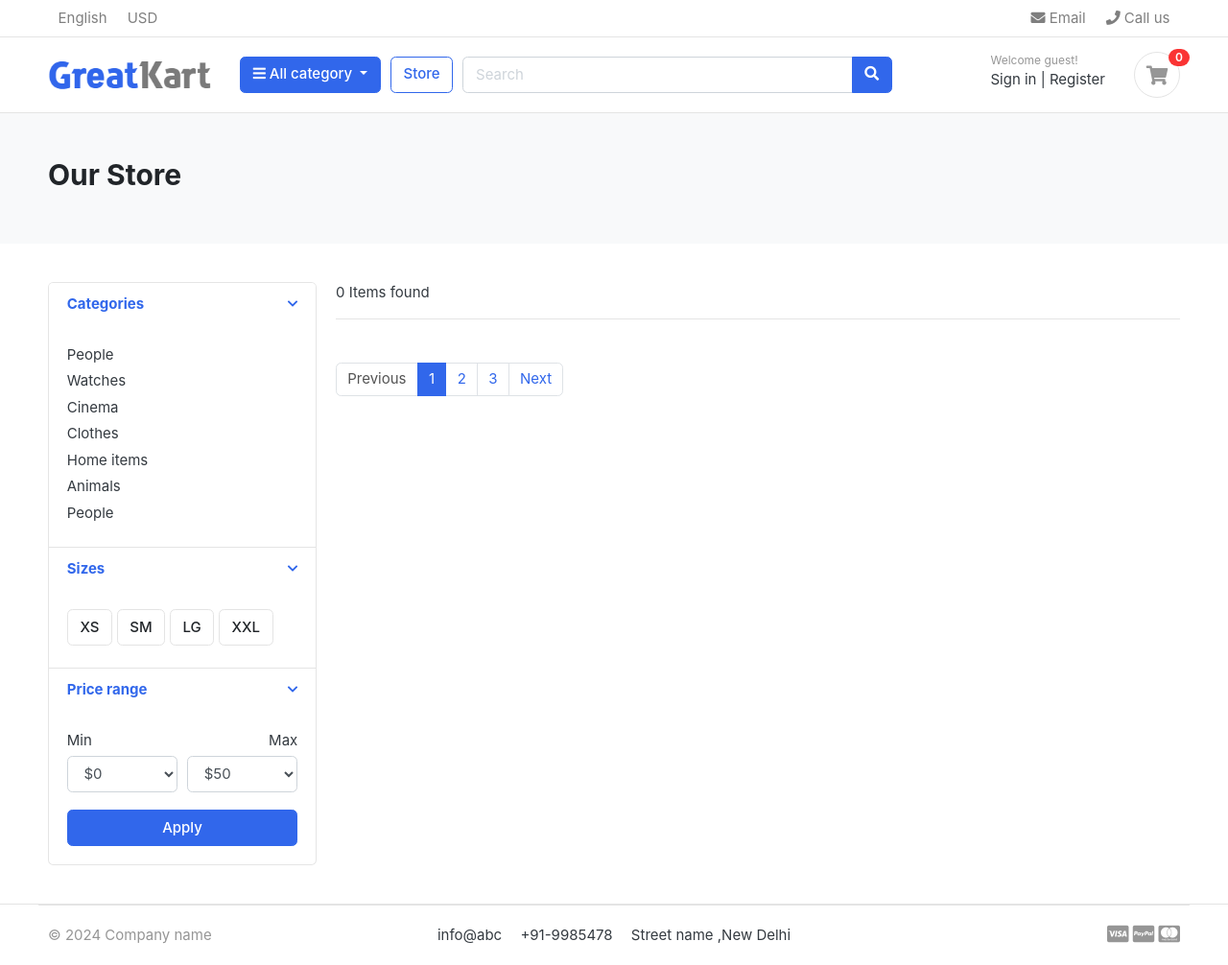
After one commit to paras9sid/ekart_django, a Django app: page /store/ in a window 1280 px wide. The commit adds this page. Shown: the whole page at 96% size. Run offline with Django 3.2, Linux system fonts and the light colour scheme; data that the repository does not hold is empty; some libraries are stand-ins or nearby versions; some web fonts are replaced.

Commit message:
store page created,products in store page, products byc ategory url

```diff
--- a/ekart/urls.py
+++ b/ekart/urls.py
@@ -14,13 +14,15 @@ Including another URLconf
     2. Add a URL to urlpatterns:  path('blog/', include('blog.urls'))
 """
 from django.contrib import admin
-from django.urls import path
+from django.urls import path, include
+from django.conf import settings
+from django.conf.urls.static import static
+
 from . import views
 
-from django.conf import settings
-from django.conf.urls.static import static
 
 urlpatterns = [
     path('admin/', admin.site.urls),
     path('',views.home,name='home'),
+    path('store/',include('store.urls'))
 ] + static(settings.MEDIA_URL, document_root=settings.MEDIA_ROOT)
--- /dev/null
+++ b/store/urls.py
@@ -0,0 +1,8 @@
+
+from django.urls import path
+from . import views
+
+urlpatterns = [
+    path('',views.store,name='store'),
+    path('<slug:category_slug>/',views.store,name='products_by_category'),
+]
--- a/store/views.py
+++ b/store/views.py
@@ -1,3 +1,31 @@
-from django.shortcuts import render
+from django.shortcuts import get_object_or_404, render
+from . models import Product
+from category.models import Category
+
 
 # Create your views here.
+def store(request,category_slug=None):
+
+    categories = None
+    products = None
+
+    #checking slug is not none
+    if category_slug!=None:
+        categories = get_object_or_404(Category, slug=category_slug)
+        products = Product.objects.filter(category=categories, is_available=True)
+        product_count = products.count()
+    else:
+        # query set
+        products = Product.objects.all().filter(is_available=True)
+
+        # counting total found items in inventory
+        product_count = products.count()
+
+
+
+    # dictionary for rendering data in html to frontend
+    context = {
+        'products': products,
+        'product_count': product_count,
+    }
+    return render(request, 'store/store.html',context)
--- a/templates/includes/footer.html
+++ b/templates/includes/footer.html
@@ -4,12 +4,12 @@
 	<div class="container">
 		<section class="footer-bottom border-top row">
 			<div class="col-md-2">
-				<p class="text-muted"> &copy 2019 Company name </p>
+				<p class="text-muted"> &copy 2024 Company name </p>
 			</div>
 			<div class="col-md-8 text-md-center">
-				<span  class="px-2">info@pixsellz.io</span>
-				<span  class="px-2">+879-332-9375</span>
-				<span  class="px-2">Street name 123, Avanue abc</span>
+				<span  class="px-2">info@abc</span>
+				<span  class="px-2">+91-9985478</span>
+				<span  class="px-2">Street name ,New Delhi</span>
 			</div>
 			<div class="col-md-2 text-md-right text-muted">
 				<i class="fab fa-lg fa-cc-visa"></i>
--- /dev/null
+++ b/templates/store/store.html
@@ -0,0 +1,183 @@
+{% extends 'base.html' %}
+
+{% load static %}
+
+{% block content %}
+
+<!-- bootstrap code -->
+
+<!-- ========================= SECTION PAGETOP ========================= -->
+<section class="section-pagetop bg">
+    <div class="container">
+        <h2 class="title-page">Our Store</h2>
+
+    </div> <!-- container //  -->
+</section>
+<!-- ========================= SECTION INTRO END//
+
+======================== SECTION CONTENT ========================= -->
+<section class="section-content padding-y">
+    <div class="container">
+
+    <div class="row">
+        <aside class="col-md-3">
+
+    <div class="card">
+        <article class="filter-group">
+            <header class="card-header">
+                <a href="#" data-toggle="collapse" data-target="#collapse_1" aria-expanded="true" class="">
+                    <i class="icon-control fa fa-chevron-down"></i>
+                    <h6 class="title">Categories</h6>
+                </a>
+            </header>
+            <div class="filter-content collapse show" id="collapse_1" style="">
+                <div class="card-body">
+
+                    <ul class="list-menu">
+                    <li><a href="#">People  </a></li>
+                    <li><a href="#">Watches </a></li>
+                    <li><a href="#">Cinema  </a></li>
+                    <li><a href="#">Clothes  </a></li>
+                    <li><a href="#">Home items </a></li>
+                    <li><a href="#">Animals</a></li>
+                    <li><a href="#">People </a></li>
+                    </ul>
+
+                </div> <!-- card-body.// -->
+            </div>
+        </article> <!-- filter-group  .// -->
+        <article class="filter-group">
+            <header class="card-header">
+                <a href="#" data-toggle="collapse" data-target="#collapse_4" aria-expanded="true" class="">
+                    <i class="icon-control fa fa-chevron-down"></i>
+                    <h6 class="title">Sizes </h6>
+                </a>
+            </header>
+            <div class="filter-content collapse show" id="collapse_4" style="">
+                <div class="card-body">
+                  <label class="checkbox-btn">
+                    <input type="checkbox">
+                    <span class="btn btn-light"> XS </span>
+                  </label>
+
+                  <label class="checkbox-btn">
+                    <input type="checkbox">
+                    <span class="btn btn-light"> SM </span>
+                  </label>
+
+                  <label class="checkbox-btn">
+                    <input type="checkbox">
+                    <span class="btn btn-light"> LG </span>
+                  </label>
+
+                  <label class="checkbox-btn">
+                    <input type="checkbox">
+                    <span class="btn btn-light"> XXL </span>
+                  </label>
+            </div><!-- card-body.// -->
+            </div>
+        </article> <!-- filter-group .// -->
+
+        <article class="filter-group">
+            <header class="card-header">
+                <a href="#" data-toggle="collapse" data-target="#collapse_3" aria-expanded="true" class="">
+                    <i class="icon-control fa fa-chevron-down"></i>
+                    <h6 class="title">Price range </h6>
+                </a>
+            </header>
+            <div class="filter-content collapse show" id="collapse_3" style="">
+                <div class="card-body">
+
+                    <div class="form-row">
+                    <div class="form-group col-md-6">
+                      <label>Min</label>
+                      <!-- <input class="form-control" placeholder="$0" type="number"> -->
+                          <select class="mr-2 form-control">
+                            <option value="0">$0</option>
+                            <option value="50">$50</option>
+                            <option value="100">$100</option>
+                            <option value="150">$150</option>
+                            <option value="200">$200</option>
+                            <option value="500">$500</option>
+                            <option value="1000">$1000</option>
+                        </select>
+                    </div>
+                    <div class="form-group text-right col-md-6">
+                      <label>Max</label>
+                          <select class="mr-2 form-control">
+                            <option value="50">$50</option>
+                            <option value="100">$100</option>
+                            <option value="150">$150</option>
+                            <option value="200">$200</option>
+                            <option value="500">$500</option>
+                            <option value="1000">$1000</option>
+                            <option value="2000">$2000+</option>
+                        </select>
+                    </div>
+                    </div> <!-- form-row.// -->
+                    <button class="btn btn-block btn-primary">Apply</button>
+                </div><!-- card-body.// -->
+            </div>
+        </article> <!-- filter-group .// -->
+
+    </div> <!-- card.// -->
+
+        </aside> <!-- col.// -->
+        <main class="col-md-9">
+
+    <header class="border-bottom mb-4 pb-3">
+            <div class="form-inline">
+                <span class="mr-md-auto">{{product_count}} Items found </span>
+
+            </div>
+    </header><!-- sect-heading -->
+
+    <div class="row">
+
+        {% for product in products %}
+
+        <div class="col-md-4">
+            <figure class="card card-product-grid">
+                <div class="img-wrap">
+
+                    <img src="{{product.image.url}}">
+
+                </div> <!-- img-wrap.// -->
+                <figcaption class="info-wrap">
+                    <div class="fix-height">
+                        <a href="./product-detail.html" class="title">{{ product.product_name}}</a>
+                        <div class="price-wrap mt-2">
+                            <span class="price">${{product.price}}</span>
+                        </div> <!-- price-wrap.// -->
+                    </div>
+                    <a href="#" class="btn btn-block btn-success">Added to cart </a>
+                </figcaption>
+            </figure>
+        </div> <!-- col.// -->
+
+        {% endfor %}
+
+
+
+    </div> <!-- row end.// -->
+
+
+    <nav class="mt-4" aria-label="Page navigation sample">
+      <ul class="pagination">
+        <li class="page-item disabled"><a class="page-link" href="#">Previous</a></li>
+        <li class="page-item active"><a class="page-link" href="#">1</a></li>
+        <li class="page-item"><a class="page-link" href="#">2</a></li>
+        <li class="page-item"><a class="page-link" href="#">3</a></li>
+        <li class="page-item"><a class="page-link" href="#">Next</a></li>
+      </ul>
+    </nav>
+
+        </main> <!-- col.// -->
+
+    </div>
+
+    </div> <!-- container .//  -->
+    </section>
+    <!-- ========================= SECTION CONTENT END// ========================= -->
+
+{% endblock %}
```
